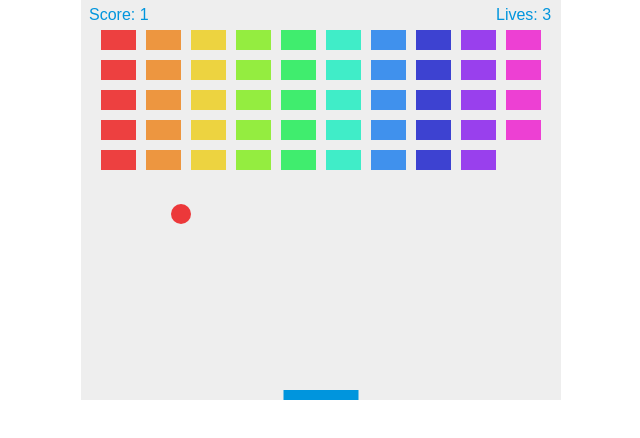
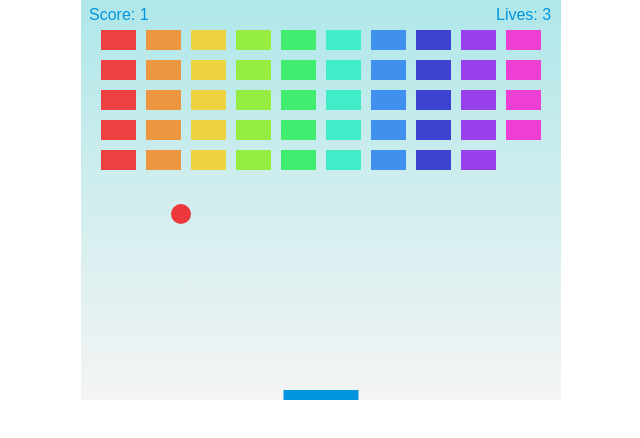
Before and after one commit to EpiXCoder/ACS_1320_BreakOut_Game, a plain HTML site: page index.html in a window 1280 px wide. Shown: the whole page, without its empty margins (319-959 px from the left). Drawn offline with Linux system fonts and the light colour scheme.

Commit message:
added background gradient

```diff
--- a/script.js
+++ b/script.js
@@ -21,6 +21,7 @@ let score = 0;
 let lives = 3;
 let brickColors = ['#ed4040', '#ed9640','#edd340', '#94ed40', '#40ed6e', '#40edc8', '#4091ed','#3d42d1', '#9940ed', '#ed40d3'];
 let ballColor = "#0095DD";
+
 
 
 const bricks = [];
--- a/styles.css
+++ b/styles.css
@@ -3,7 +3,7 @@
   margin: 0;
 }
 canvas {
-  background: #eee;
+  background: linear-gradient( rgb(175, 231, 233) , rgb(244, 244, 244));;
   display: block;
   margin: 0 auto;
 }
```
